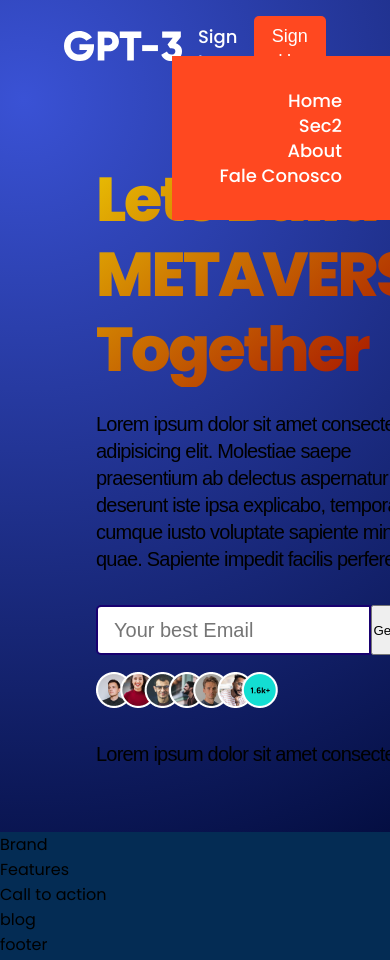
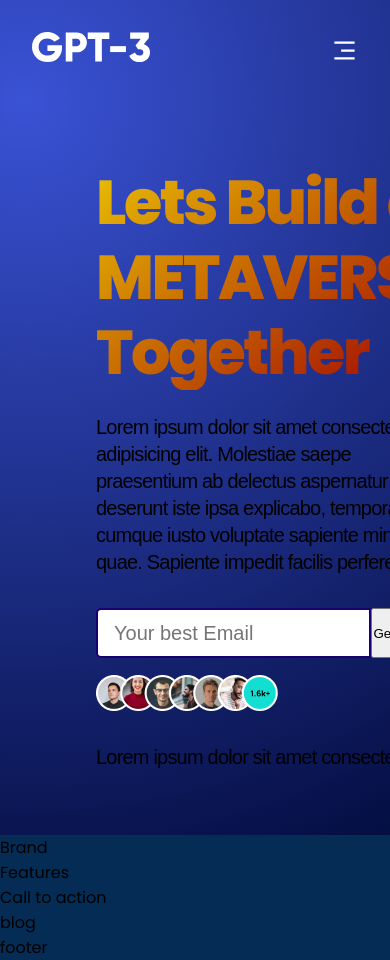
Before and after one commit to Dikendev/landing-page-meta-React, a React (Create React App) app in the folder landing-page-modern/: page / in a window 390 px wide. Shown: the top 960 px of the page. Built offline with nearby package versions, Linux system fonts and the light colour scheme.

Commit message:
added responsive navbar layout to all devices

```diff
--- a/landing-page-modern/src/components/navbar/navbar.css
+++ b/landing-page-modern/src/components/navbar/navbar.css
@@ -84,5 +84,41 @@
   top: 40px;
   right: 0;
   margin-top: 1rem;
+  min-width: 210px;
+  border-radius: 5px;
+  box-shadow: 0,0, 5 rgba(0, 0, 0, 0.2);
+}
 
+.meta__navbar-menu_container p {
+  margin: 1rem 0;
 }
+
+.meta__navbar-menu_container-links-sign {
+  display: none;
+}
+
+@media screen and (max-width: 1050px) {
+  .meta__navbar-links_container {
+    display: none;
+  }
+
+  .meta__navbar-menu {
+    display: flex;
+  }
+}
+
+@media screen and (max-width: 700px) {
+  .meta__navbar {
+    padding: 2rem 3rem;
+  }
+}
+
+@media screen and (max-width: 550px) {
+  .meta__navbar {
+    padding: 2rem;
+  }
+
+  .meta__navbar-sign {
+    display: none;
+  }
+}
```
